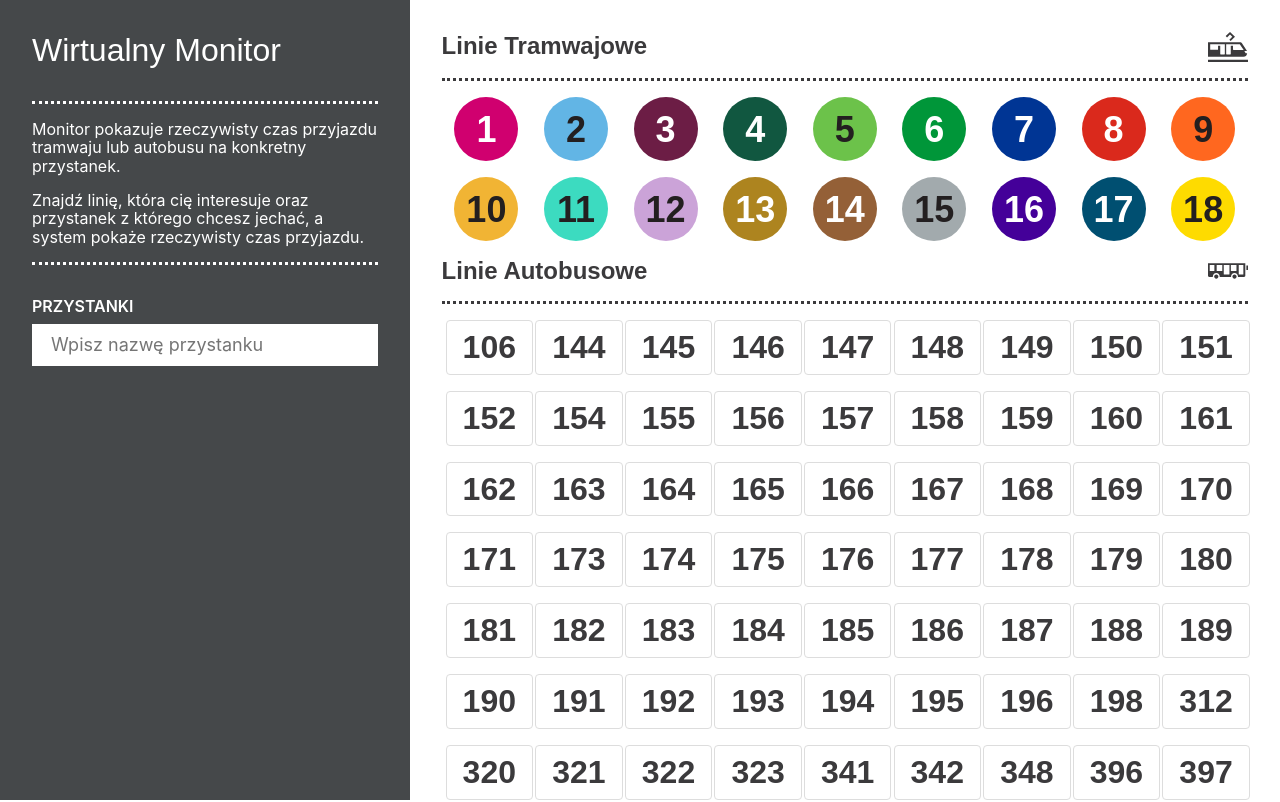
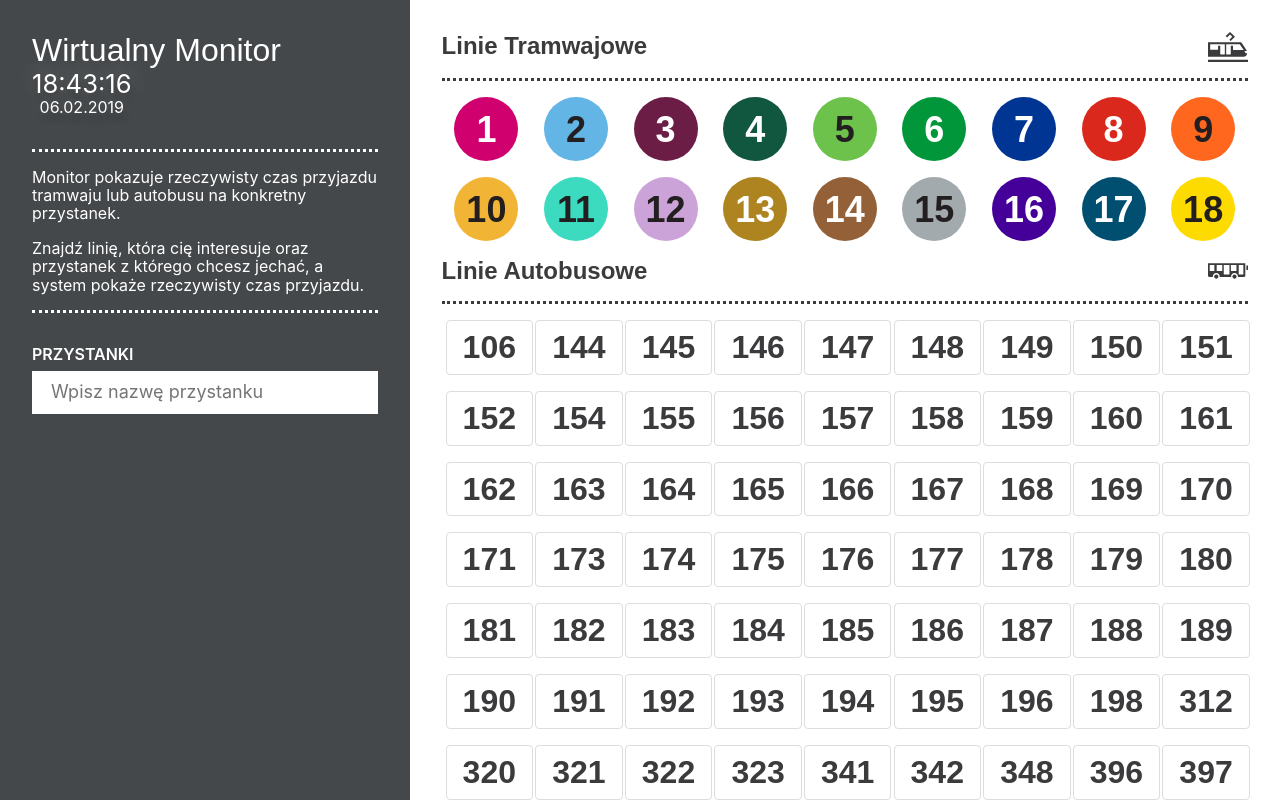
Before and after one commit to skotniczny/peka, a React (Create React App) app in the folder app/: page / in a window 1280 px wide. Shown: the top 802 px of the page. Built offline with nearby package versions, Linux system fonts and the light colour scheme.

Commit message:
Add `Clock` component

```diff
--- a/app/src/App.css
+++ b/app/src/App.css
@@ -49,6 +49,26 @@
   max-width: 100%;
 }
 
+.app-title {
+  display: flex;
+  flex-wrap: wrap;
+}
+
+.clock {
+  color: #fff;
+  display: none;
+  text-shadow: 2px 8px 6px rgba(0,0,0,0.2),
+               0px -5px 25px rgba(255,255,255,0.3);
+}
+
+.clock-time {
+  font-size: 1.6rem;
+}
+
+.clock-date {
+  text-align: center;
+}
+
 @media (min-width: 1200px) {
   .app-header {
     display: block;
@@ -63,6 +83,7 @@
     width: 68%;
   }
 
+  .clock,
   .header-description {
     display: block;
   }
--- a/app/src/common/utils.js
+++ b/app/src/common/utils.js
@@ -14,7 +14,15 @@ const parseDateTimeString = (dateTimeString) => {
   }
 }
 
-export const getTime = (dateTimetring) => {
-  const { HH, mm } = parseDateTimeString(dateTimetring)
-  return HH + ":" + mm;
+export const formatDate = (dateTimetring, format) => {
+  const parsedDate = parseDateTimeString(dateTimetring)
+  let output = "";
+  let regex = /(HH)|(MM)|(dd)|(mm)|(ss)|(yyyy)|(zzzz)|([^HMdmsyz']+)/g;
+  let match;
+
+  // eslint-disable-next-line
+  while (match = regex.exec(format)) {
+    output += parsedDate[match[0]] || match[0]
+  }
+  return output
 }
--- a/app/src/components/AppHeader.js
+++ b/app/src/components/AppHeader.js
@@ -1,10 +1,14 @@
 import React from 'react';
+import { Link } from 'react-router-dom';
 import SearchStopPoint from './SearchStopPoint';
-import { Link } from 'react-router-dom';
+import Clock from './Clock';
 
 const AppHeader = () => (
   <header className="app-header">
-  <h1 className="app-name"><Link className="app-name-link" to="/">Wirtualny Monitor</Link></h1>
+  <div className="app-title">
+    <h1 className="app-name"><Link className="app-name-link" to="/">Wirtualny Monitor</Link></h1>
+    <Clock />
+  </div>
   <div className="header-description">
     <p>Monitor pokazuje rzeczywisty czas przyjazdu tramwaju lub autobusu na konkretny przystanek.</p>
     <p>Znajdź linię, która cię interesuje oraz przystanek z którego chcesz jechać, a system pokaże rzeczywisty czas przyjazdu.</p>
--- /dev/null
+++ b/app/src/components/Clock.js
@@ -0,0 +1,33 @@
+import React, { Component} from 'react';
+import { formatDate } from '../common/utils';
+
+export default class Clock extends Component {
+  constructor(props) {
+    super(props);
+    this.state = {date: new Date()};
+  }
+
+  componentDidMount() {
+    this.intervalID = setInterval(() => this.tick(), 1000);
+  }
+
+  componentWillUnmount() {
+    clearInterval(this.intervalID);
+  }
+
+  tick() {
+    this.setState({
+      date: new Date()
+    });
+  }
+
+  render() {
+    const dateISOString = this.state.date.toISOString()
+    return (
+      <div className="clock">
+        <div className="clock-time">{formatDate(dateISOString, "HH:mm:ss")}</div>
+        <div className="clock-date">{formatDate(dateISOString, "dd.MM.yyyy")}</div>
+      </div>
+    );
+  }
+}
--- a/app/src/components/StopPointDepartureTime.js
+++ b/app/src/components/StopPointDepartureTime.js
@@ -1,5 +1,5 @@
 import React from 'react';
-import { getTime } from '../common/utils';
+import { formatDate } from '../common/utils';
 
 const StopPointDepartureTime = props => {
   const { realTime, minutes, departure } = props.item;
@@ -16,7 +16,7 @@ const StopPointDepartureTime = props => {
 
   return (
     <div className={"item-property item-minutes " + (isBlink ? "blink" : "")}>
-      {realTime ? display : getTime(departure)}
+      {realTime ? display : formatDate(departure, "HH:mm")}
     </div>
   );
 }
--- a/app/src/components/StopPoints.js
+++ b/app/src/components/StopPoints.js
@@ -13,7 +13,6 @@ export default class StopPoint extends Component {
       times: [],
       bollard: {}
     };
-    this.intervalID = 0;
   }
 
   loadData() {
```
Also changed, not shown: 1 other file (tests, documents, lock files or other folders).
